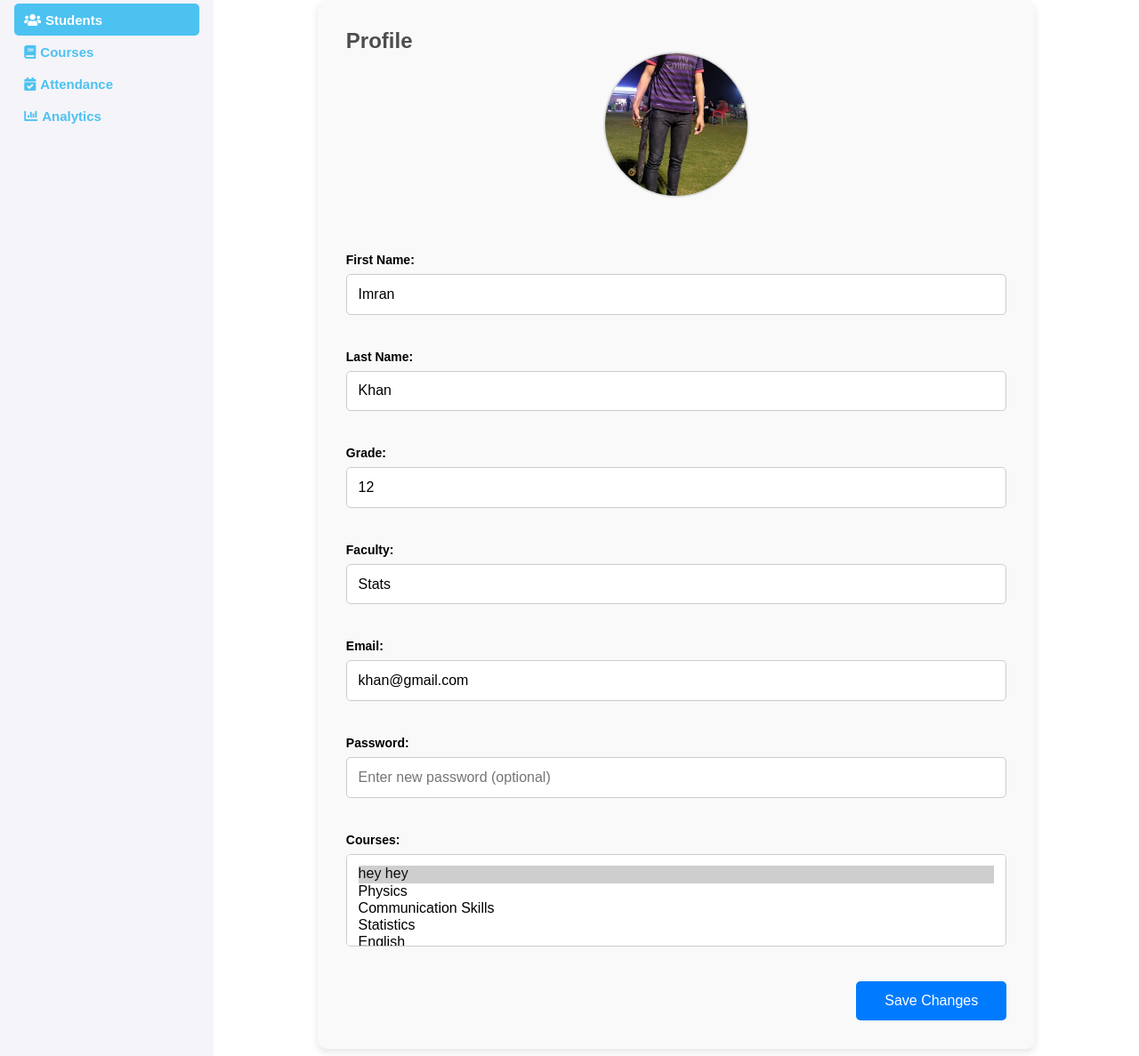
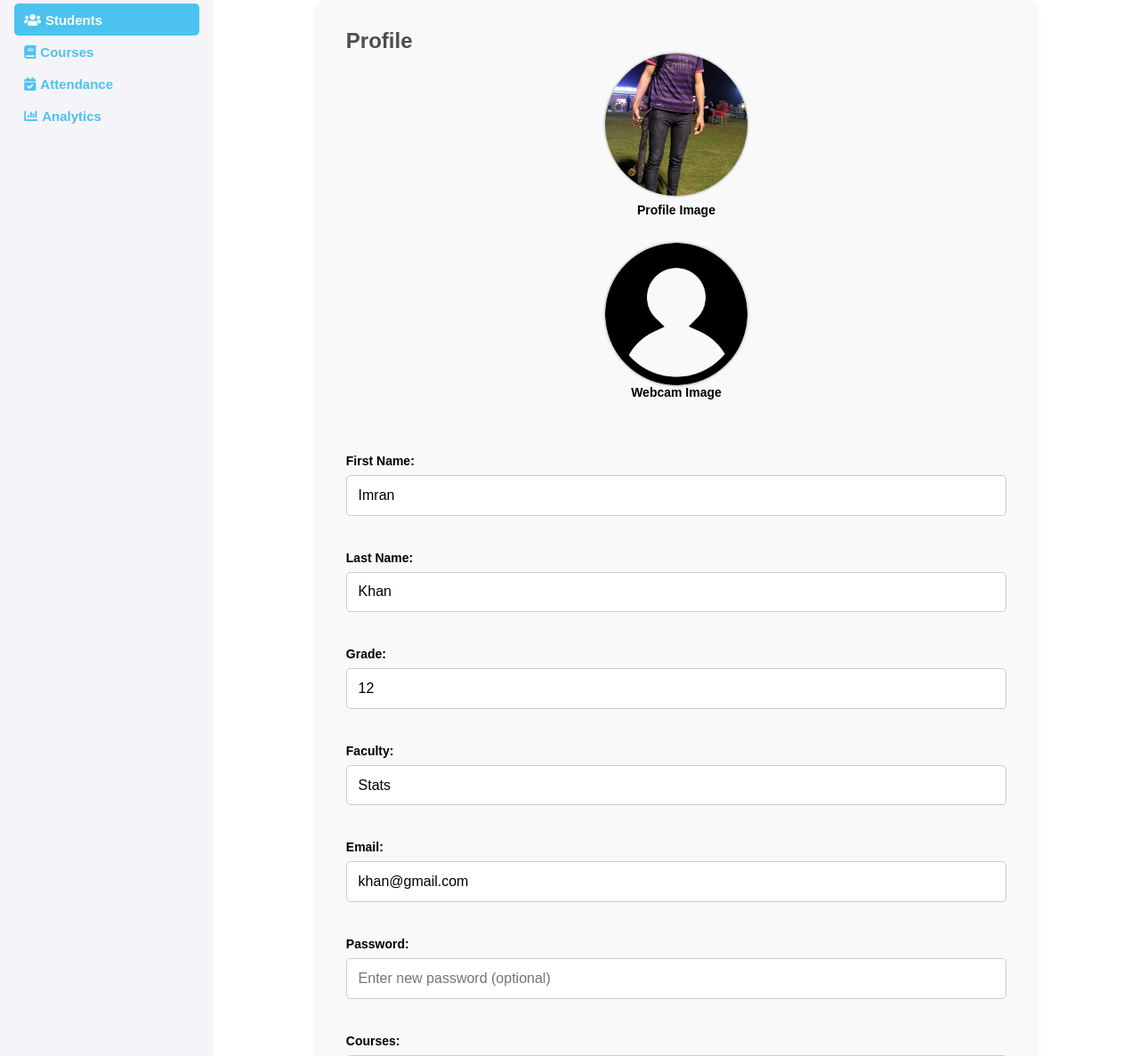
Before and after one commit to muhammadkhattakdev/school-management-system, a Django app: page /teacher_dashboard/students/1 in a window 1280 px wide. Shown: the part 120-1307 px from the top of the page at 89% size. Run offline with Django 5.2, Linux system fonts and the light colour scheme; a user stored in the database is signed in; data comes from the database, SQL or seed files in the repository; both versions use the stored data as it was after the commit.

Commit message:
Added all files and initial version of app is complete

```diff
--- /dev/null
+++ b/requirements.txt
@@ -0,0 +1,5 @@
+asgiref==3.8.1
+Django==5.1.5
+pillow==11.1.0
+sqlparse==0.5.3
+tzdata==2025.1
--- a/static/css/studentPagesStyling.css
+++ b/static/css/studentPagesStyling.css
@@ -225,8 +225,9 @@
 .student-details-form .form-img-group {
     width: 100%;
     display: flex;
-    flex-direction: row;
+    align-items: center;
     justify-content: center;
+    flex-direction: column;
 }
 
 .student-details-form .form-img-group img {
--- a/static/css/style.css
+++ b/static/css/style.css
@@ -164,7 +164,6 @@
     align-items: center;
     border-radius: 5px;
     text-decoration: none;
-
 }
 
 .active-sidebar-link {
@@ -422,8 +421,9 @@ input:focus {
 .student-details-form .form-img-group {
     width: 100%;
     display: flex;
-    flex-direction: row;
+    align-items: center;
     justify-content: center;
+    flex-direction: column;
 }
 
 .student-details-form .form-img-group img {
--- a/templates/studentPages/profile.html
+++ b/templates/studentPages/profile.html
@@ -12,6 +12,12 @@
                 <img src="{% if student.image %}{{ student.image.url }}{% else %}{% static 'images/dummy_profile.png' %}{% endif %}" alt="">
             </label>
             <input type="file" hidden name="profile_img" id="user-profile-img">
+            <label>Profile Image</label>
+        </div>
+        <div class="form-img-group">
+                <img src="{% if student.webcam_img %}{{ student.webcam_img.url }}{% else %}{% static 'images/dummy_profile.png' %}{% endif %}" alt="">
+            <input type="file" hidden name="profile_img" id="user-profile-img">
+            <label>Webcam Image</label>
         </div>
         <div class="form-group"  style="margin-top: 2rem;">
             <label for="first_name">First Name:</label>
--- a/templates/teacherDashboard/attendance.html
+++ b/templates/teacherDashboard/attendance.html
@@ -39,7 +39,7 @@
                                 {% endif %}
                             </td>
                         {% endfor %}
-                        <td><img src="{{data.student.webcam_img.url}}" alt=""></td>
+                        <td><img src="{% if data.student.webcam_img %} {{data.student.webcam_img.url}} {% endif %}" alt=""></td>
                     </tr>
                 {% endfor %}
             </tbody>
--- a/templates/teacherDashboard/studentDetails.html
+++ b/templates/teacherDashboard/studentDetails.html
@@ -12,6 +12,12 @@
                 <img src="{% if student.image %}{{ student.image.url }}{% else %}{% static 'images/dummy_profile.png' %}{% endif %}" alt="">
             </label>
             <input type="file" hidden name="profile_img" id="user-profile-img">
+            <label>Profile Image</label>
+
+        </div>
+        <div class="form-img-group">
+                <img src="{% if student.webcam_img %}{{ student.webcam_img.url }}{% else %}{% static 'images/dummy_profile.png' %}{% endif %}" alt="">
+            <label>Webcam Image</label>
         </div>
         <div class="form-group"  style="margin-top: 2rem;">
             <label for="first_name">First Name:</label>
```
Also changed, not shown: db.sqlite3.
